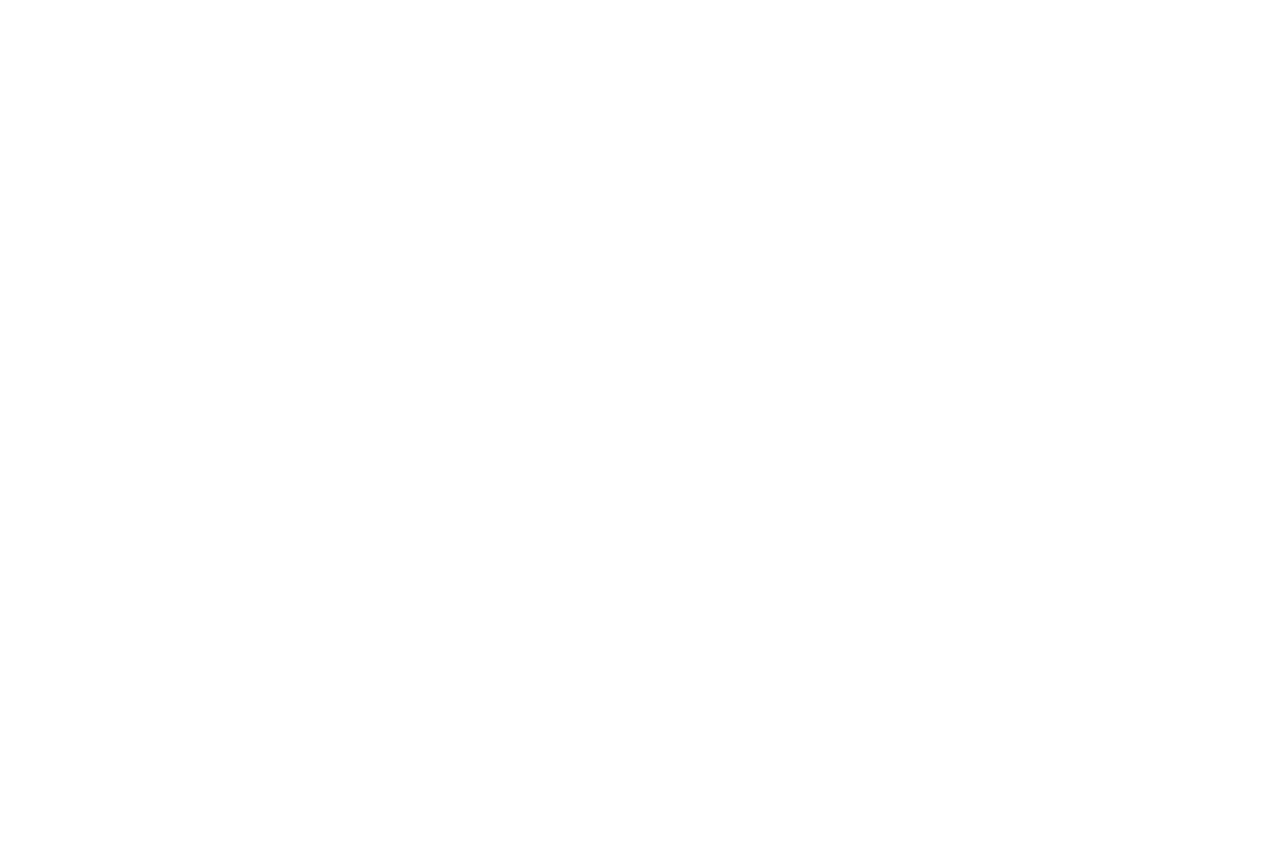
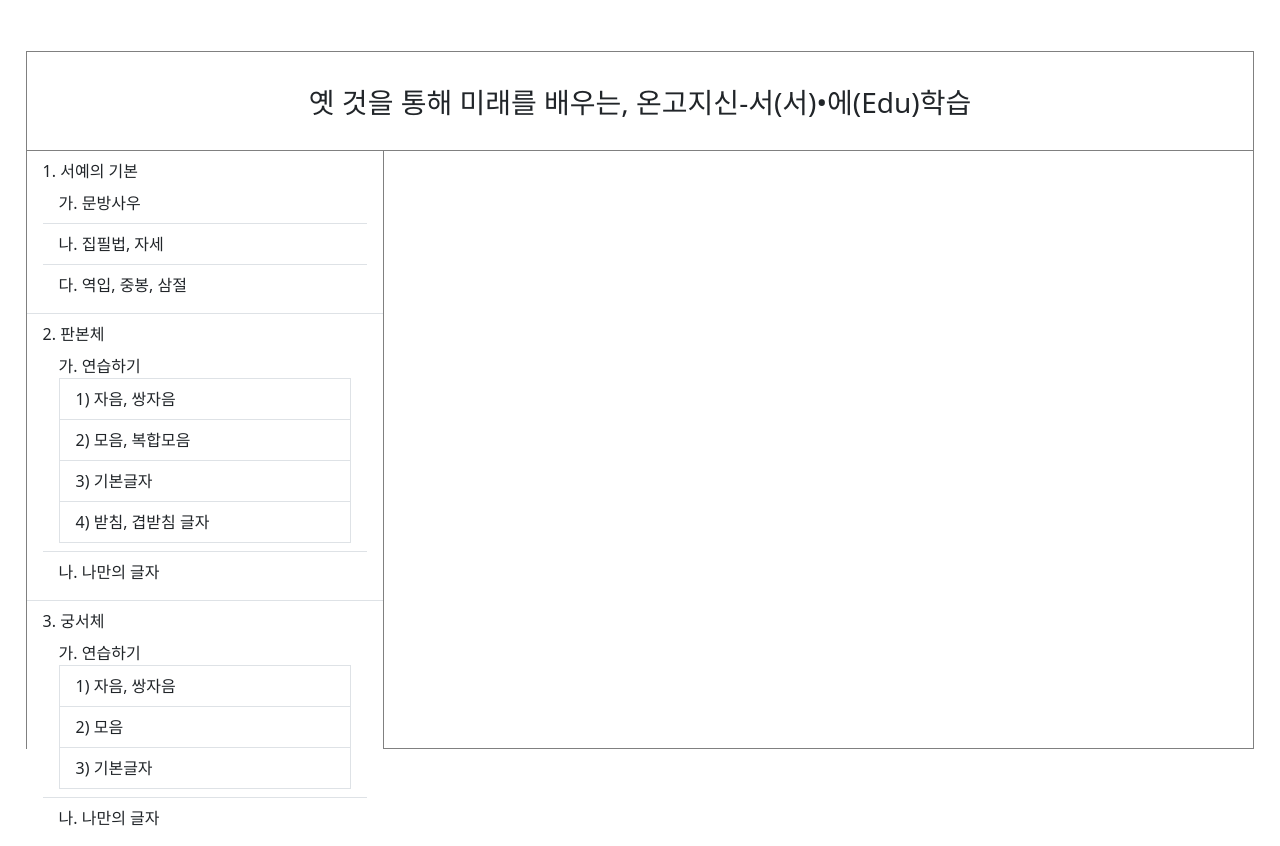
Before and after one commit to wjdgus3608/draw_practice, a Vue app: page / in a window 1280 px wide. Before the commit the page ends 800 px from the top, so only its background shows below. Built offline with nearby package versions, Linux system fonts and the light colour scheme.

Commit message:
메인페이지 구현

```diff
--- a/src/App.vue
+++ b/src/App.vue
@@ -13,7 +13,7 @@ export default {
 
 <style>
 #app {
-    width : 100%;
-    height : 100%;
-  }
+    height : 100vh;
+}
+
 </style>
--- a/src/components/MainPage.vue
+++ b/src/components/MainPage.vue
@@ -1,19 +1,74 @@
 <template>
-  <div class="hello">
+  <div class="mainPage">
+    <div class="titleContainer">
+       <div class="titleView">
+          <h3>옛 것을 통해 미래를 배우는, 온고지신-서(서)•에(Edu)학습</h3>
+       </div>
+    </div>
+    <div class="mainContainer">
+      <div class="sideContainer">
+        <SideBar/>
+      </div>
+      <div class="contentsContainer">
+
+      </div>
+    </div>
 
   </div>
 </template>
 
 <script>
+import SideBar from './SideBar.vue';
 export default {
   name: 'MainPage',
-  props: {
-    msg: String
+  components:{
+    SideBar
   }
 }
 </script>
 
-<!-- Add "scoped" attribute to limit CSS to this component only -->
 <style scoped>
+.mainPage {
+  padding-top: 4%;
+  padding-bottom: 4%;
+  padding-left: 2%;
+  padding-right: 2%;
+  width: 100%;
+  height: 100%;
+  border-collapse: collapse;
+}
 
-</style>
+.mainContainer {
+  display: flex;
+  width: 100%;
+  height: 100%;
+
+}
+
+.titleContainer {
+  position: relative;
+
+}
+
+.titleView{
+  position: absolute;
+  width: 100%;
+  height: 100px;
+  border: solid 1px gray;
+  background-color: white;
+  text-align: center;
+}
+h3{
+  line-height: 100px;
+}
+
+.sideContainer {
+  flex-grow: 1;
+  display: flex;
+  padding-top: 100px;
+}
+
+.contentsContainer {
+  flex-grow: 7;
+  border: solid 1px gray;
+}</style>
--- /dev/null
+++ b/src/components/SideBar.vue
@@ -0,0 +1,71 @@
+<template>
+    <div class="sideBar">
+        <ul class="list-group  list-group-numbered list-group-flush">
+
+                    <div class="list-group-item list-group-flush">서예의 기본
+                        <button type="button" class="list-group-item list-group-item-action">
+                        가. 문방사우
+                        </button>
+                        <button type="button" class="list-group-item list-group-item-action">
+                        나. 집필법, 자세
+                        </button>
+                        <button type="button" class="list-group-item list-group-item-action">
+                        다. 역입, 중봉, 삼절
+                        </button>
+                    </div>
+                    <div class="list-group-item list-group-flush">판본체
+                        <div type="button" class="list-group-item">
+                        가. 연습하기
+                        <button type="button" class="list-group-item list-group-item-action">
+                        1) 자음, 쌍자음
+                        </button>
+                        <button type="button" class="list-group-item list-group-item-action">
+                        2) 모음, 복합모음
+                        </button>
+                        <button type="button" class="list-group-item list-group-item-action">
+                        3) 기본글자
+                        </button>
+                        <button type="button" class="list-group-item list-group-item-action">
+                        4) 받침, 겹받침 글자
+                        </button>
+                        </div>
+                        <button type="button" class="list-group-item list-group-item-action">
+                        나. 나만의 글자
+                        </button>
+                    </div>
+                    <div class="list-group-item list-group-flush">궁서체
+                        <div type="button" class="list-group-item">
+                        가. 연습하기
+                        <button type="button" class="list-group-item list-group-item-action">
+                        1) 자음, 쌍자음
+                        </button>
+                        <button type="button" class="list-group-item list-group-item-action">
+                        2) 모음
+                        </button>
+                        <button type="button" class="list-group-item list-group-item-action">
+                        3) 기본글자
+                        </button>
+                        </div>
+                        <button type="button" class="list-group-item list-group-item-action">
+                        나. 나만의 글자
+                        </button>
+                    </div>
+
+        </ul>
+    </div>
+</template>
+
+<script>
+export default {
+    name: 'sideBar'
+}
+</script>
+
+<style scoped>
+.sideBar {
+    width: 100%;
+    border-left: solid 1px gray;
+    border-bottom: solid 1px gray;
+
+}
+</style>
```
